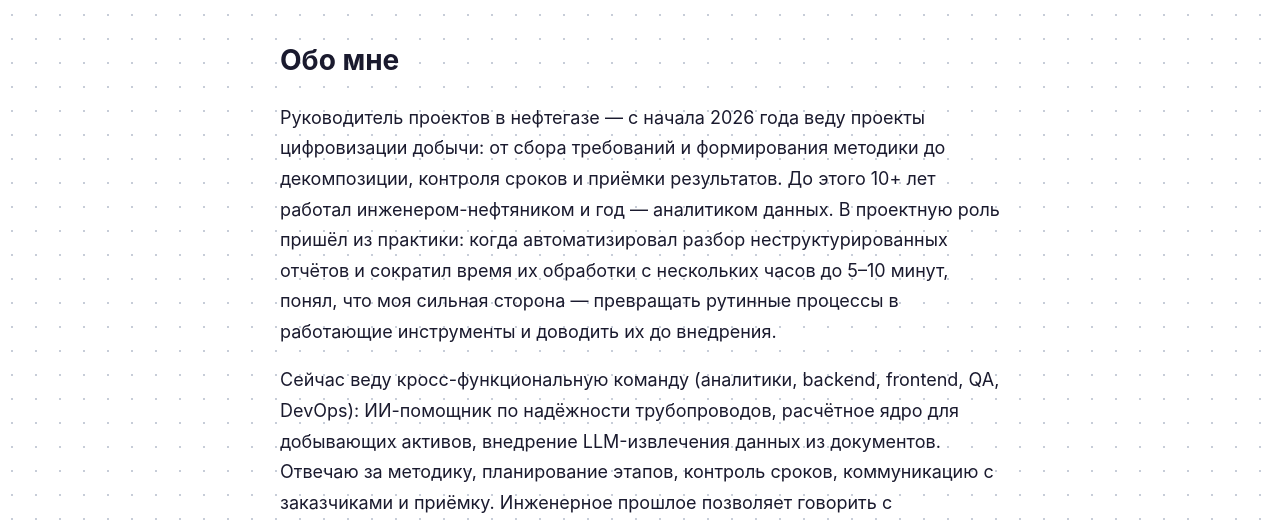
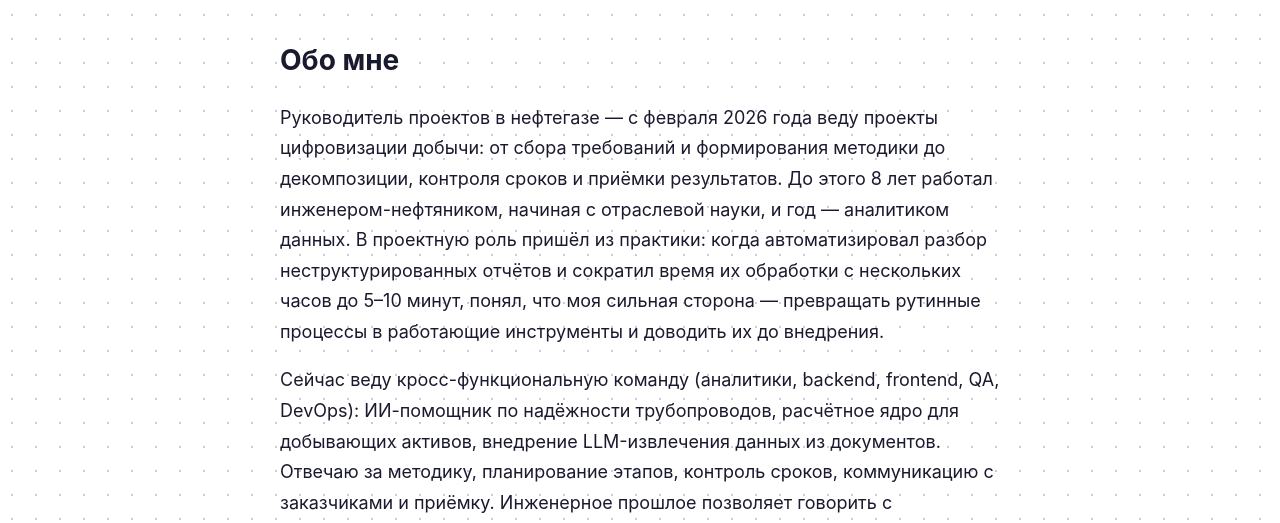
Before and after one commit to Alex91132/Alex91132.github.io, a plain HTML site: page index.html in a window 1280 px wide. Shown: the part 645-1168 px from the top of the page. Drawn offline with Linux system fonts and the light colour scheme.

Commit message:
Обо мне: 8 лет инженером-нефтяником вместо «10+ лет», РП с февраля 2026
Скриншот поймал то, что проверка по строкам пропустила: в блоке «Обо мне»
осталась старая формулировка, противоречащая новому hero и таймлайну.

```diff
--- a/index.html
+++ b/index.html
@@ -122,10 +122,10 @@
     <section>
       <h2>Обо мне</h2>
       <p>
-        Руководитель проектов в нефтегазе — с начала 2026 года веду проекты цифровизации
+        Руководитель проектов в нефтегазе — с февраля 2026 года веду проекты цифровизации
         добычи: от сбора требований и формирования методики до декомпозиции, контроля сроков
-        и приёмки результатов. До этого 10+ лет работал инженером-нефтяником и год —
-        аналитиком данных. В проектную роль пришёл из практики: когда автоматизировал разбор
+        и приёмки результатов. До этого 8 лет работал инженером-нефтяником, начиная с
+        отраслевой науки, и год — аналитиком данных. В проектную роль пришёл из практики: когда автоматизировал разбор
         неструктурированных отчётов и сократил время их обработки с нескольких часов до
         5–10 минут, понял, что моя сильная сторона — превращать рутинные процессы в
         работающие инструменты и доводить их до внедрения.
```
